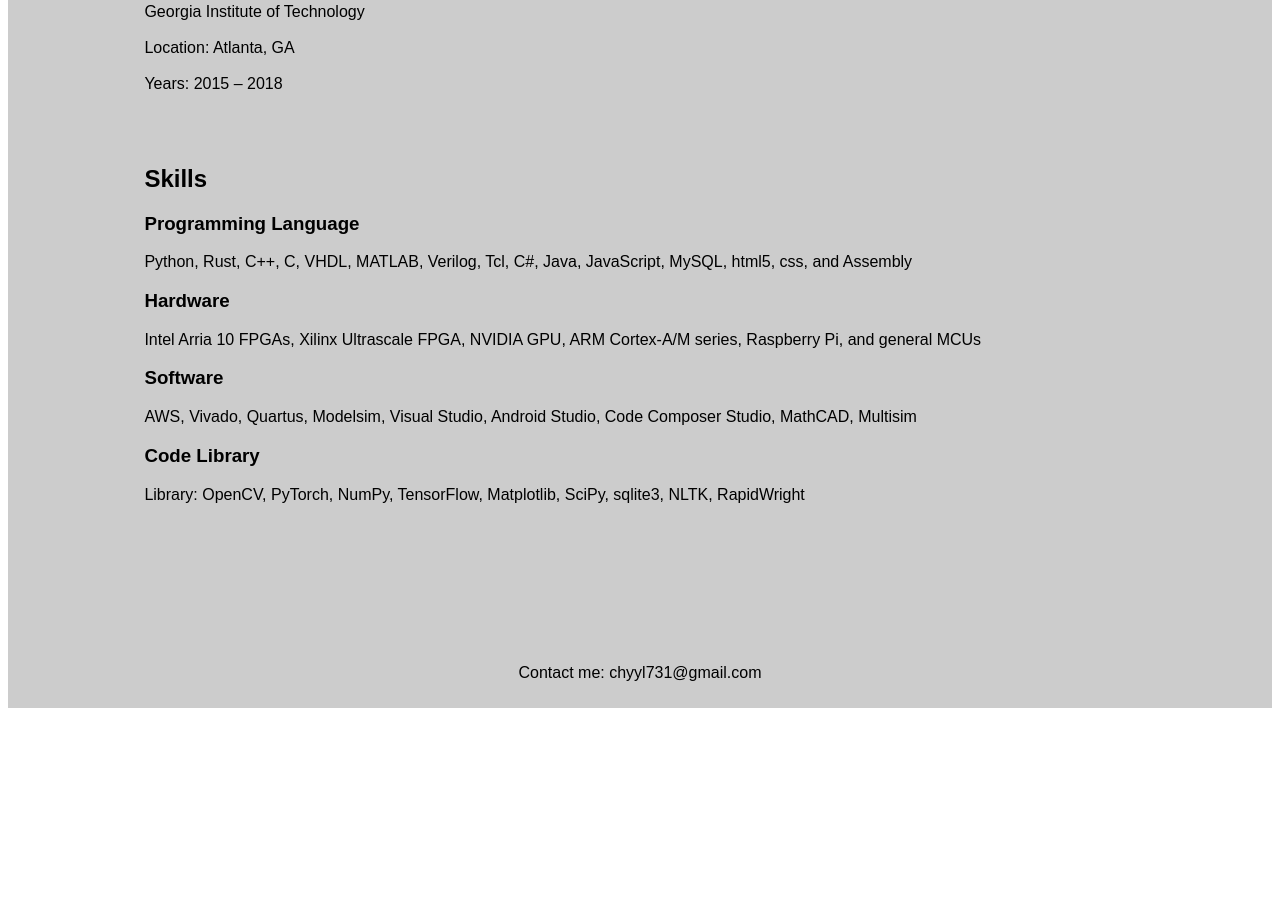
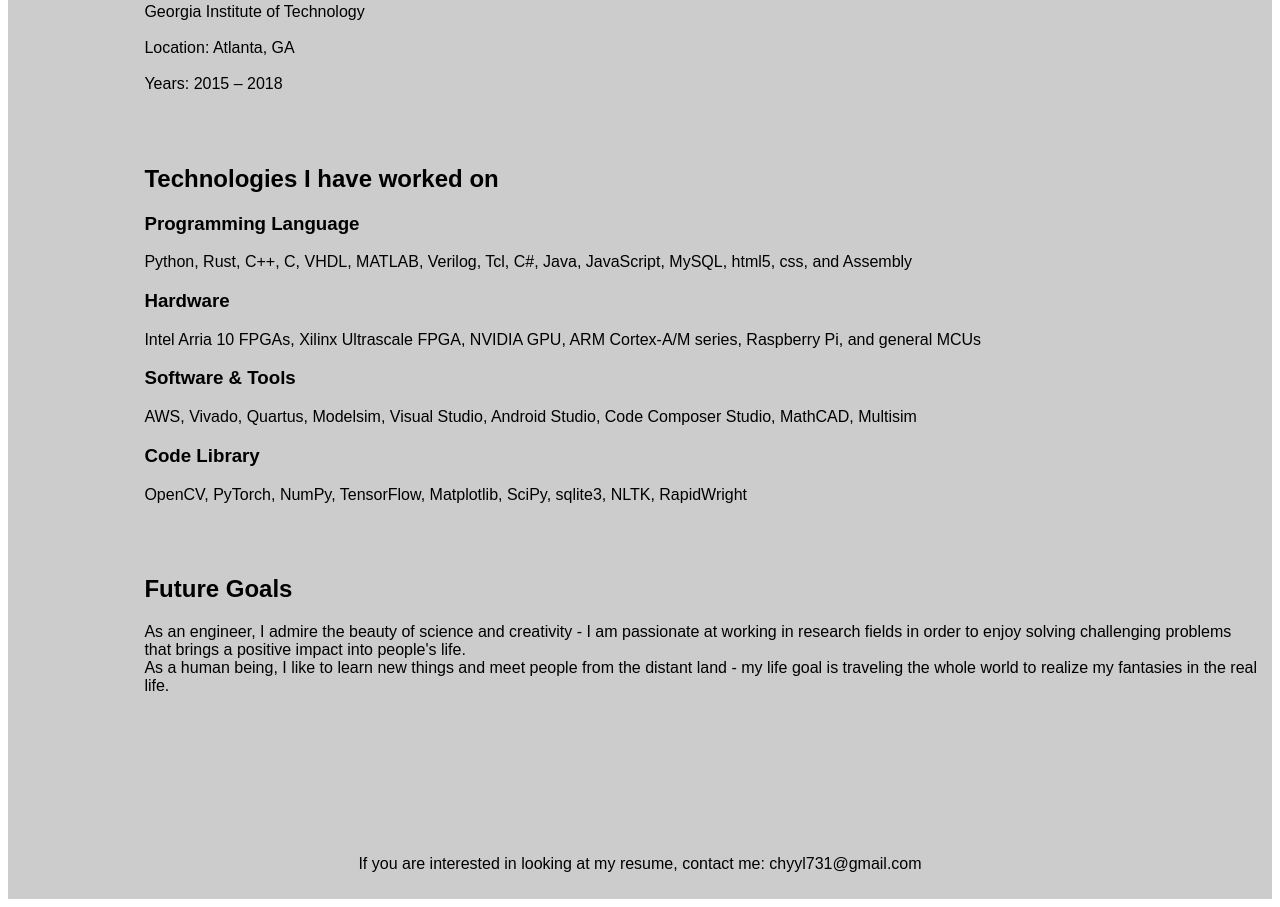
Before and after one commit to magicDogg/magicDogg.github.io, a plain HTML site: page index.html in a window 1280 px wide. Shown: the part 1888-2795 px from the top of the page. Before the commit the page ends 2604 px from the top, so only its background shows below. Drawn offline with Linux system fonts and the light colour scheme.

Commit message:
Update index.html

```diff
--- a/index.html
+++ b/index.html
@@ -112,7 +112,7 @@
     </figure>
 
     <p>
-      My name is You Young, and I like programming, traveling foreign lands, rock climbing, and playing video games.
+      My name is You Young, and I like programming, traveling foreign lands, learning new languages, rock climbing, and playing video games.
       <br></br>
       I am open minded and always love to learn new things, so don't hesitate to reach out if you would like to get in touch and be my buddy!
     </p>
@@ -163,7 +163,7 @@
 
     <br></br>
 
-    <h2>Skills</h2>
+    <h2>Technologies I have worked on</h2>
       <h1>Programming Language</h1>
         <p>
           Python, Rust, C++, C, VHDL, MATLAB, Verilog, Tcl, C#, Java, JavaScript, MySQL, html5, css, and Assembly
@@ -172,15 +172,23 @@
         <p>
           Intel Arria 10 FPGAs, Xilinx Ultrascale FPGA, NVIDIA GPU, ARM Cortex-A/M series, Raspberry Pi, and general MCUs
         </p>
-      <h1>Software</h1>
+      <h1>Software & Tools</h1>
         <p>
           AWS, Vivado, Quartus, Modelsim, Visual Studio, Android Studio, Code Composer Studio, MathCAD, Multisim
         </p>
       <h1>Code Library</h1>
         <p>
-          Library: OpenCV, PyTorch, NumPy, TensorFlow, Matplotlib, SciPy, sqlite3, NLTK, RapidWright
+          OpenCV, PyTorch, NumPy, TensorFlow, Matplotlib, SciPy, sqlite3, NLTK, RapidWright
         </p>
 
+    <br></br>
+
+    <h2>Future Goals</h2>
+      <p>
+        As an engineer, I admire the beauty of science and creativity - I am passionate at working in research fields in order to enjoy solving challenging problems that brings a positive impact into people's life.
+        <br>
+        As a human being, I like to learn new things and meet people from the distant land - my life goal is traveling the whole world to realize my fantasies in the real life.
+      </p>
 
     <br></br><br></br><br></br>
 
@@ -188,7 +196,7 @@
 </section>
 
 <footer>
-  <p>Contact me: chyyl731@gmail.com</p>
+  <p>If you are interested in looking at my resume, contact me: chyyl731@gmail.com</p>
 </footer>
 
 </body>
```
